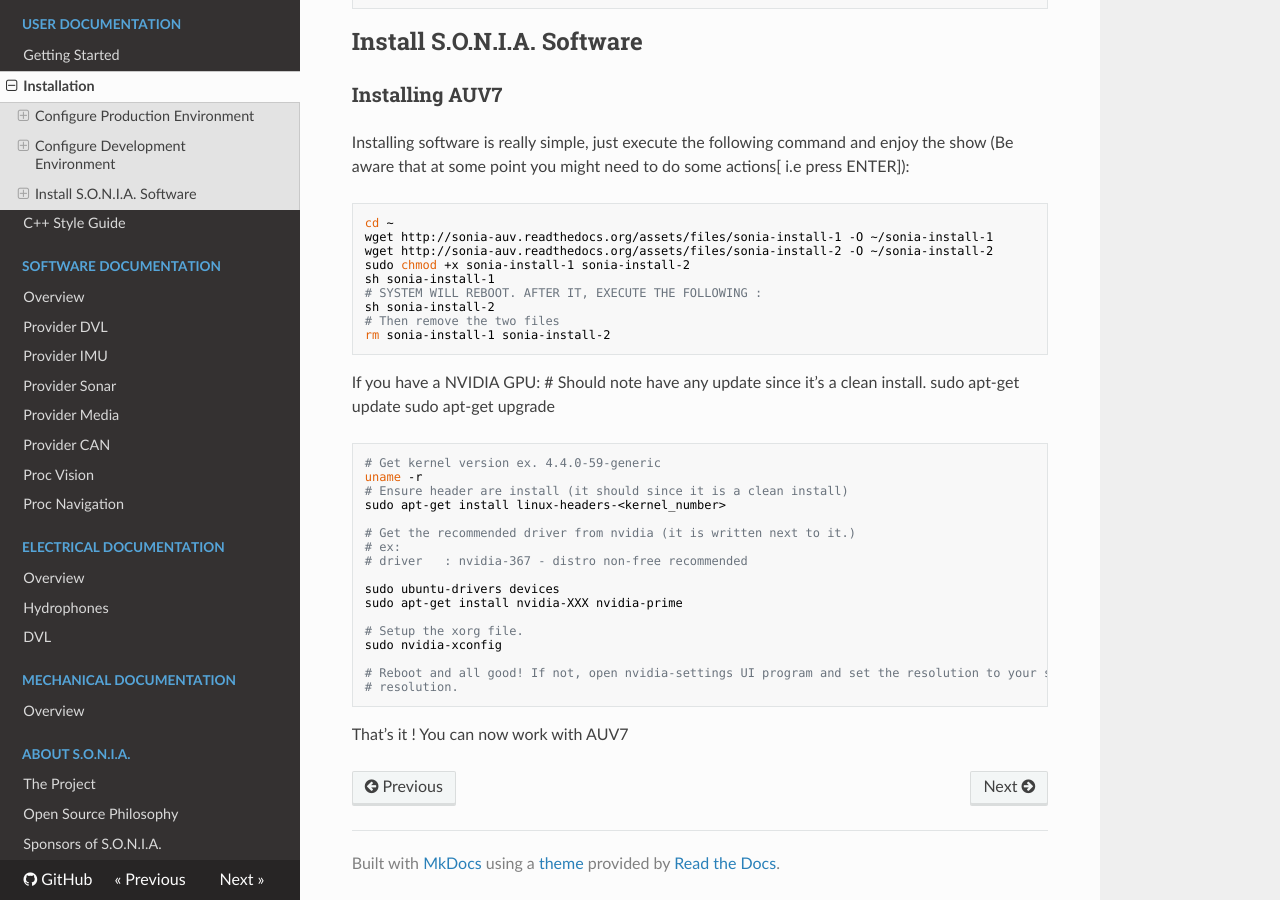
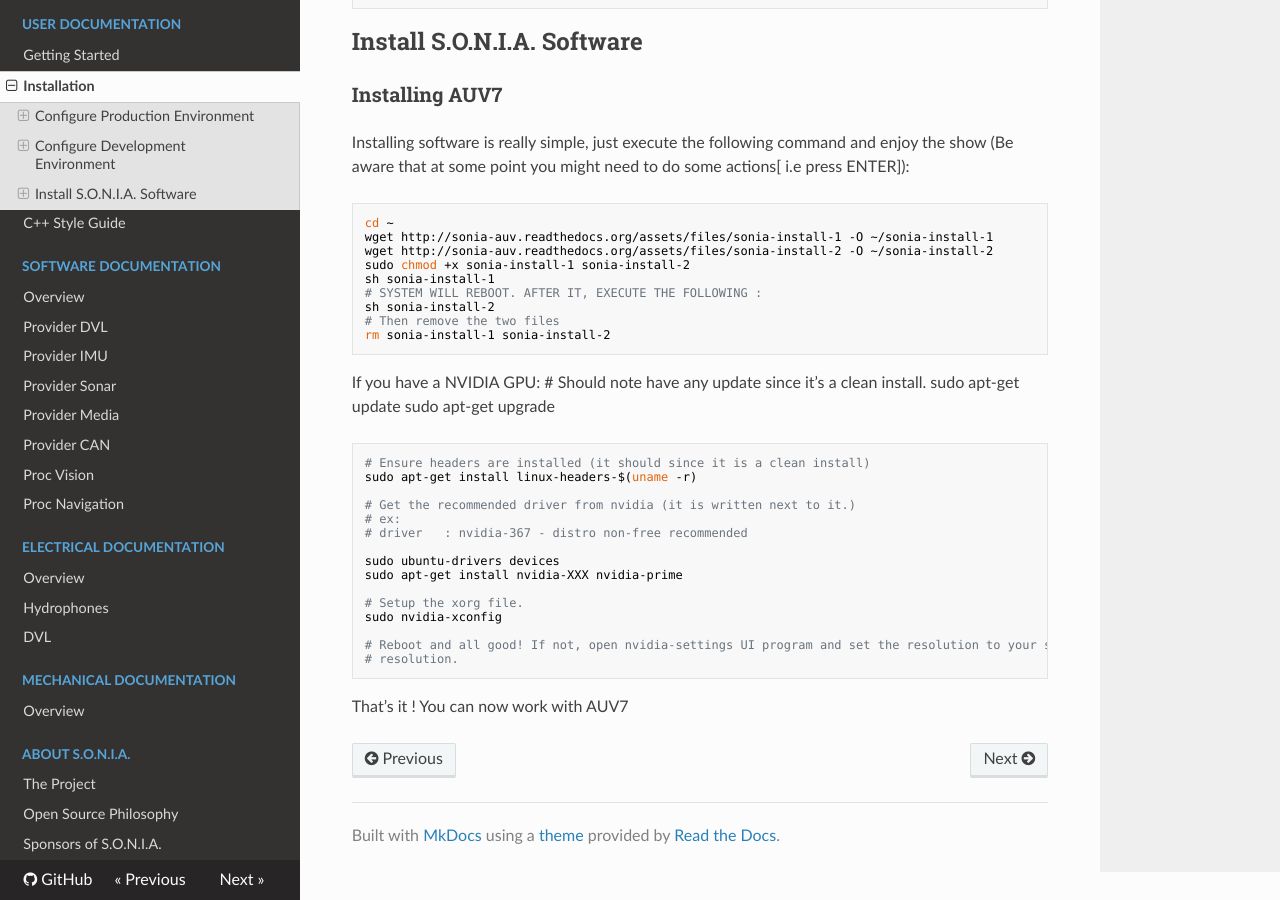
Before and after one commit to sonia-auv/documentation, an MkDocs documentation site: the page built from docs/user/installation.md, in a window 1280 px wide and 900 px high, scrolled down 7200 px. Built offline with MkDocs 1.6.1, drawn with Linux system fonts in a browser that asks for light colours; nearby versions of some CDN libraries; old or Windows-style settings are respelled for this version of MkDocs.

Commit message:
Update installation.md
Tiny modification for headers installation

```diff
--- a/docs/user/installation.md
+++ b/docs/user/installation.md
@@ -333,10 +333,8 @@
 	sudo apt-get update
 	sudo apt-get upgrade
 
-	# Get kernel version ex. 4.4.0-59-generic
-	uname -r
-	# Ensure header are install (it should since it is a clean install)
-	sudo apt-get install linux-headers-<kernel_number>
+	# Ensure headers are installed (it should since it is a clean install)
+	sudo apt-get install linux-headers-$(uname -r)
 
 	# Get the recommended driver from nvidia (it is written next to it.)
 	# ex:
```
